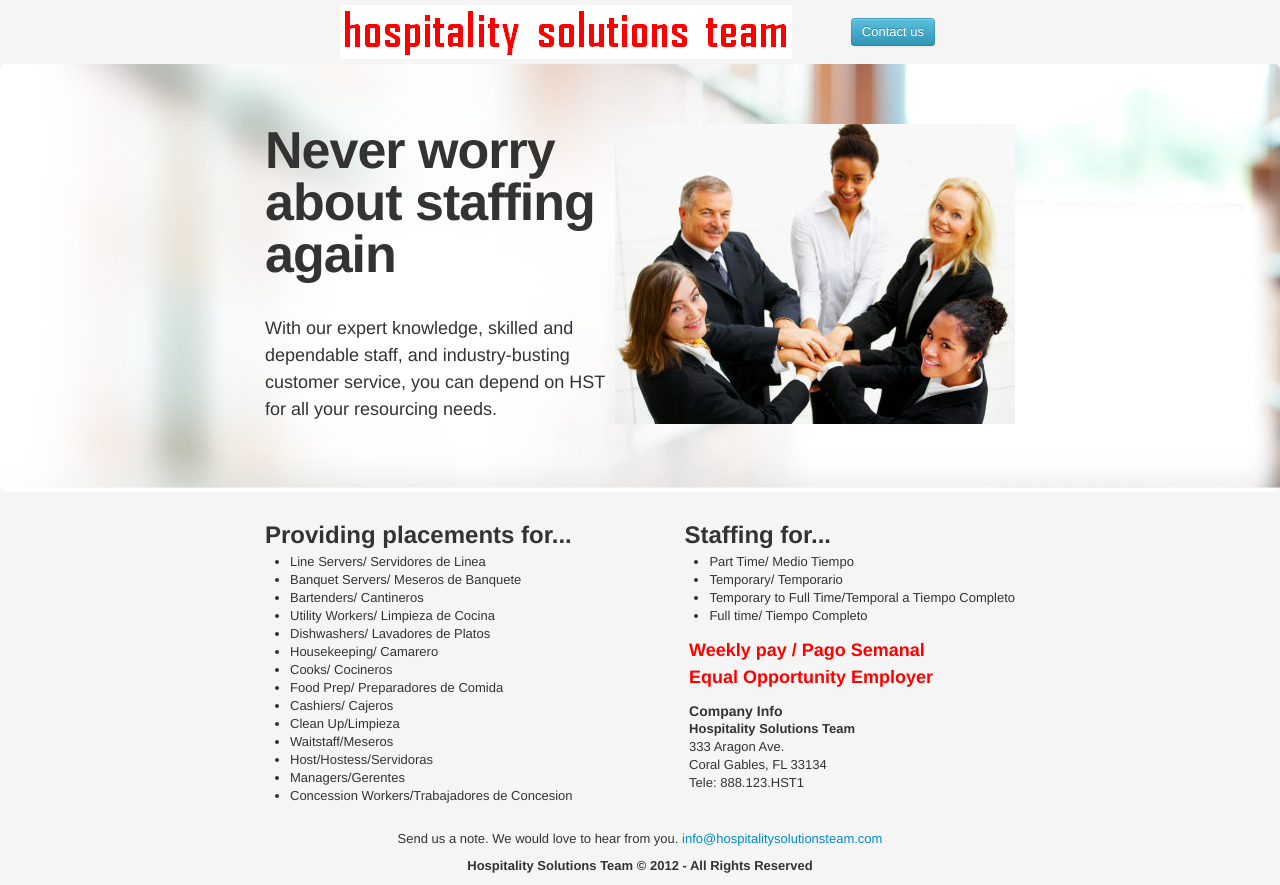
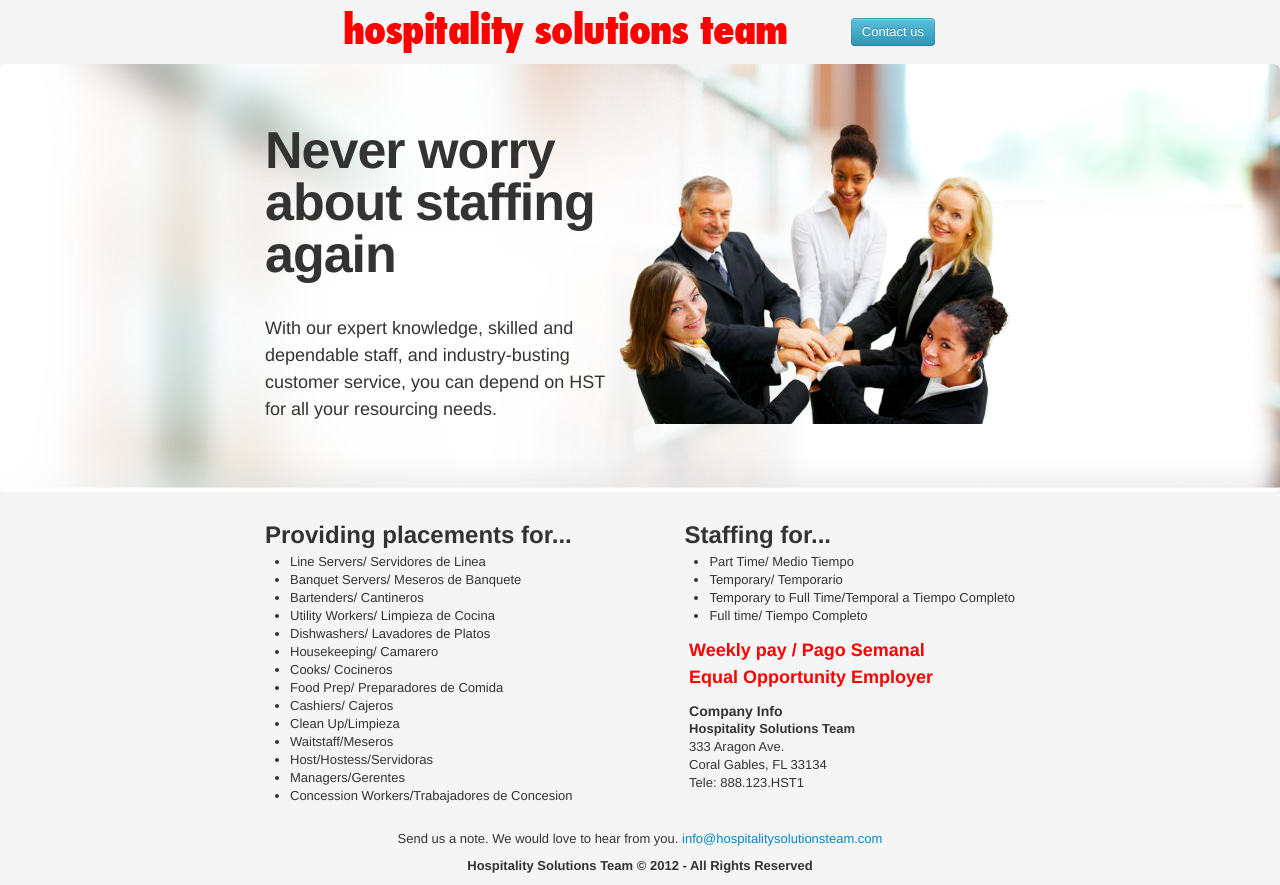
Before and after one commit to sildani/HST-Website, a plain HTML site: page index.html in a window 1280 px wide. Drawn offline with Linux system fonts and the light colour scheme.

Commit message:
Polished the company name and hero unit image.

```diff
--- a/index.html
+++ b/index.html
@@ -10,7 +10,7 @@
 <body>
    <!-- header -->
    <div class="header">
-      <img src="img/logo-2.png" />
+      <img src="img/logo-4.png" />
       <a class="btn btn-info" href="mailto:info@hospitalitysolutionsteam.com">Contact us</a>
    </div>
    <!-- hero -->
@@ -19,7 +19,7 @@
          <h1>Never worry about staffing again</h1>
          <p>With our expert knowledge, skilled and dependable staff, and industry-busting
             customer service, you can depend on HST for all your resourcing needs.</p>
-         <img src="img/team.jpg" />
+         <img src="img/team-3.png" />
       </div>
    </div>
    <!-- content -->
```
Also changed, not shown: img/logo-3.png (added), img/logo-4.png (added), img/team-2.jpg (added), img/team-3.png (added), 2 other files.
